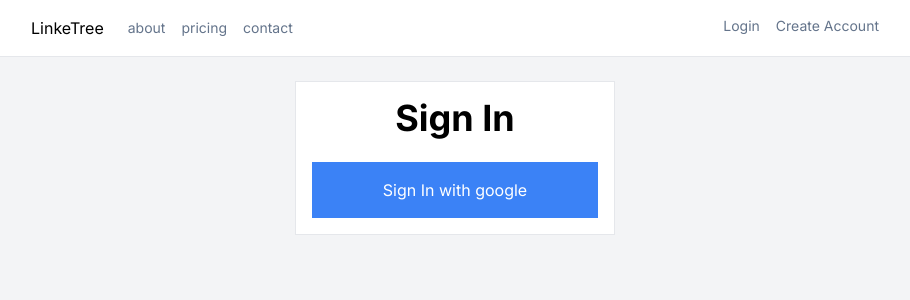
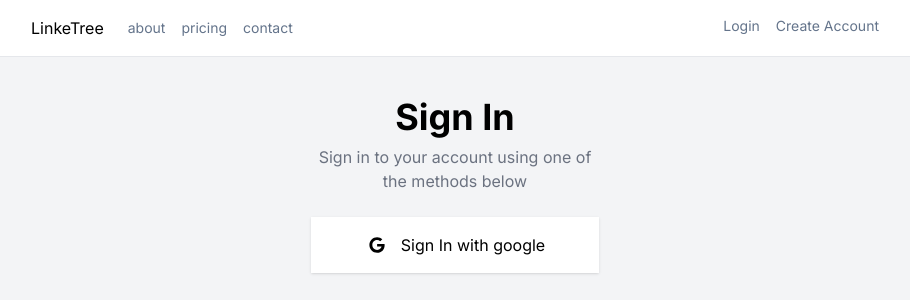
Before and after one commit to govindjoshi9/LinkeTree, a Next.js app: page /login in a window 1280 px wide. Shown: the top 300 px of the page, without its empty margins (185-1095 px from the left). Built offline with nearby package versions, Linux system fonts and the light colour scheme; no server answers.

Commit message:
google auth done

```diff
--- /dev/null
+++ b/src/app/api/auth/[...nextauth]/route.js
@@ -0,0 +1,17 @@
+import clientPromise from "@/lib/mongoClient";
+import { MongoDBAdapter } from "@auth/mongodb-adapter";
+import NextAuth from "next-auth"
+import GoogleProvider from "next-auth/providers/google";
+
+export const authOption = {
+  adapter: MongoDBAdapter(clientPromise),
+  providers: [
+    GoogleProvider({
+      clientId: process.env.GOOGLE_CLIENT_ID,
+      clientSecret: process.env.GOOGLE_CLIENT_SECRET,
+    }),
+  ],
+};
+const handler = NextAuth(authOption)
+
+export { handler as GET, handler as POST }
--- a/src/app/login/page.js
+++ b/src/app/login/page.js
@@ -1,12 +1,14 @@
+import LoginWithGoogle from "@/components/LoginWithGoogle";
+import { faGoogle } from "@fortawesome/free-brands-svg-icons";
+import { FontAwesomeIcon } from "@fortawesome/react-fontawesome";
 export default function LoginPage() {
-    return (
-        <div className=" bg-white border p-4 max-w-xs mx-auto ">
-            <h1 className=" text-4xl font-bold text-center mb-6">
-                Sign In
-            </h1>
-            <button className="bg-blue-500 text-white text-center w-full py-4">
-                Sign In with google
-            </button>
-        </div>
-    )
+  return (
+    <div className="  p-4 max-w-xs mx-auto ">
+          <h1 className=" text-4xl font-bold text-center mb-2">Sign In</h1>
+          <p className="text-center mb-6 text-gray-500">
+              Sign in to your account using one of the methods below
+          </p>
+      <LoginWithGoogle/>
+    </div>
+  );
 }
--- a/src/components/Header.js
+++ b/src/components/Header.js
@@ -1,7 +1,10 @@
 import React from 'react'
 import Link from "next/link";
+import { getServerSession } from 'next-auth';
+import { authOption } from '@/app/api/auth/[...nextauth]/route';
 
-export default function Header() {
+export default async function Header() {
+  const session = await getServerSession(authOption)
   return (
     <header className="bg-white border-b   p-4">
       <div className="max-w-4xl flex justify-between mx-auto px-6">
@@ -14,8 +17,17 @@
           </nav>
         </div>
         <nav className="flex gap-4 text-sm text-slate-500">
+          {!!session && (
+            <Link href={'/account'}>
+              Hello, {session?.user?.name}
+              </Link>
+          )}
+          {!session && (
+            <>
           <Link href={"/login"}>Login</Link>
-          <Link href={"/regisster"}>Create Account</Link>
+          <Link href={"/login"}>Create Account</Link>
+            </>
+         )}
         </nav>
       </div>
     </header>
--- /dev/null
+++ b/src/components/LoginWithGoogle.js
@@ -0,0 +1,14 @@
+'use client'
+import { faGoogle } from "@fortawesome/free-brands-svg-icons";
+import { FontAwesomeIcon } from "@fortawesome/react-fontawesome";
+import {signIn} from "next-auth/react"
+export default function LoginWithGoogle() {
+    return (
+        <button
+            onClick={()=> signIn('google')}
+            className="bg-white shadow text-center w-full py-4 flex items-center gap-3 justify-center">
+        <FontAwesomeIcon icon={faGoogle} className="w-6 " />
+        <span>Sign In with google</span>
+      </button>
+    );
+}
--- /dev/null
+++ b/src/lib/mongoClient.js
@@ -0,0 +1,30 @@
+// This approach is taken from https://github.com/vercel/next.js/tree/canary/examples/with-mongodb
+import { MongoClient } from "mongodb";
+
+if (!process.env.MONGODB_URI) {
+  throw new Error('Invalid/Missing environment variable: "MONGODB_URI"');
+}
+
+const uri = process.env.MONGODB_URI;
+const options = {};
+
+let client;
+let clientPromise;
+
+if (process.env.NODE_ENV === "development") {
+  // In development mode, use a global variable so that the value
+  // is preserved across module reloads caused by HMR (Hot Module Replacement).
+  if (!global._mongoClientPromise) {
+    client = new MongoClient(uri, options);
+    global._mongoClientPromise = client.connect();
+  }
+  clientPromise = global._mongoClientPromise;
+} else {
+  // In production mode, it's best to not use a global variable.
+  client = new MongoClient(uri, options);
+  clientPromise = client.connect();
+}
+
+// Export a module-scoped MongoClient promise. By doing this in a
+// separate module, the client can be shared across functions.
+export default clientPromise;
```
Also changed, not shown: package.json (+12 -5 lines), 2 other files (tests, documents, lock files or other folders).
